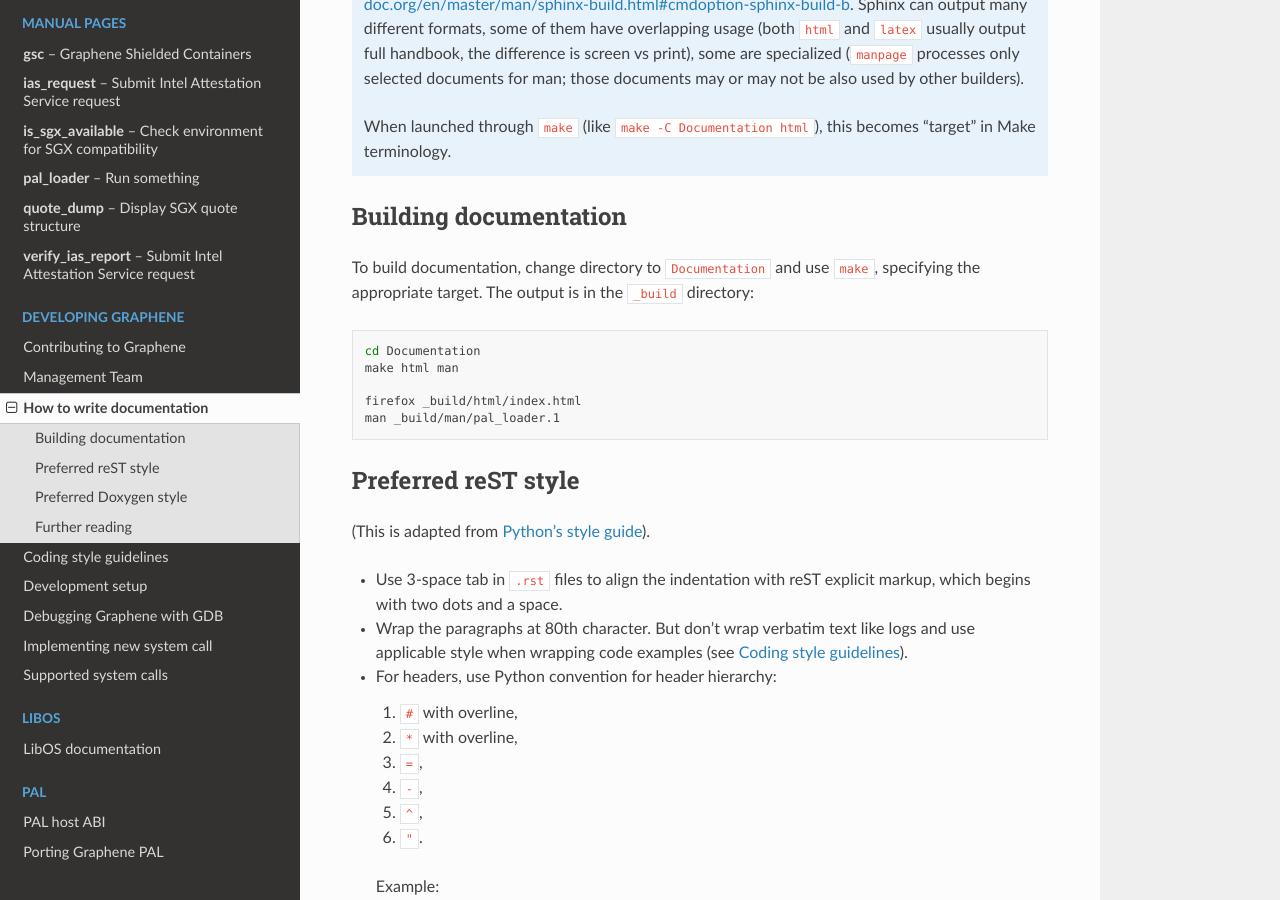
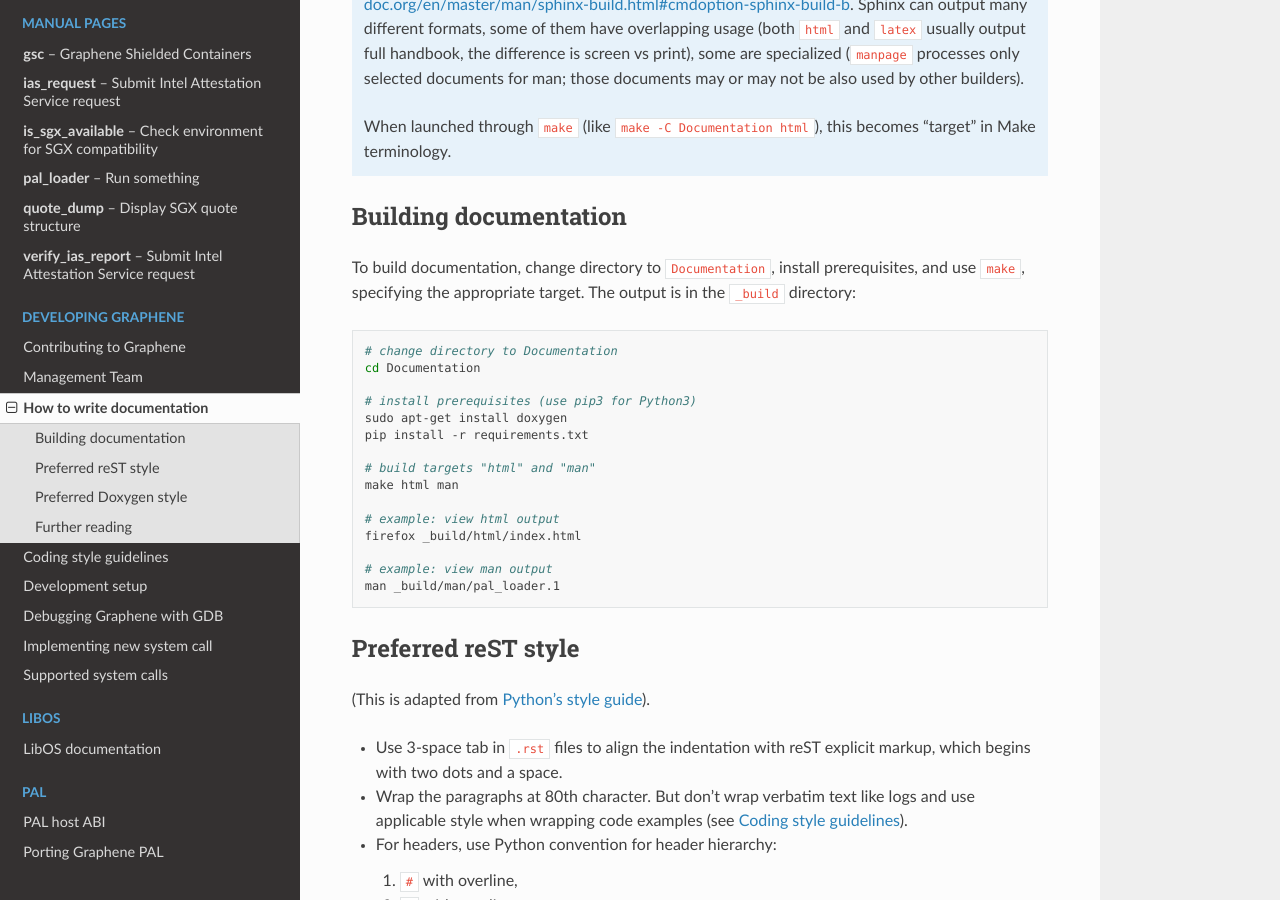
Before and after one commit to aeropittura/vaultrun, a Sphinx documentation site: the page built from Documentation/devel/howto-doc.rst, in a window 1280 px wide and 900 px high, scrolled down 622 px. Built offline with Sphinx 7.4.7 and the Read the Docs theme 2.0.0, drawn with Linux system fonts in a browser that asks for light colours.

Commit message:
[Docs] Change requirements.txt and elaborate the build instruction
Original-author: Dayeol Lee <dayeol@berkeley.edu>
Original-committer: Michał Kowalczyk <mkow@invisiblethingslab.com>
Original-commit: e5ae14b4fb58f85307b31434eb3fdcb2c5135e4c

```diff
--- a/Documentation/devel/howto-doc.rst
+++ b/Documentation/devel/howto-doc.rst
@@ -41,15 +41,26 @@ not published.
 Building documentation
 ----------------------
 
-To build documentation, change directory to ``Documentation`` and use ``make``,
-specifying the appropriate target. The output is in the ``_build`` directory:
+To build documentation, change directory to ``Documentation``, install
+prerequisites, and use ``make``, specifying the appropriate target. The output
+is in the ``_build`` directory:
 
 .. code-block:: sh
 
+   # change directory to Documentation
    cd Documentation
+
+   # install prerequisites (use pip3 for Python3)
+   sudo apt-get install doxygen
+   pip install -r requirements.txt
+
+   # build targets "html" and "man"
    make html man
 
+   # example: view html output
    firefox _build/html/index.html
+
+   # example: view man output
    man _build/man/pal_loader.1
 
 Preferred reST style
--- a/Documentation/requirements.txt
+++ b/Documentation/requirements.txt
@@ -1,2 +1,3 @@
-breathe
+sphinx==1.8.0
+breathe<4.13.0
 recommonmark
```
